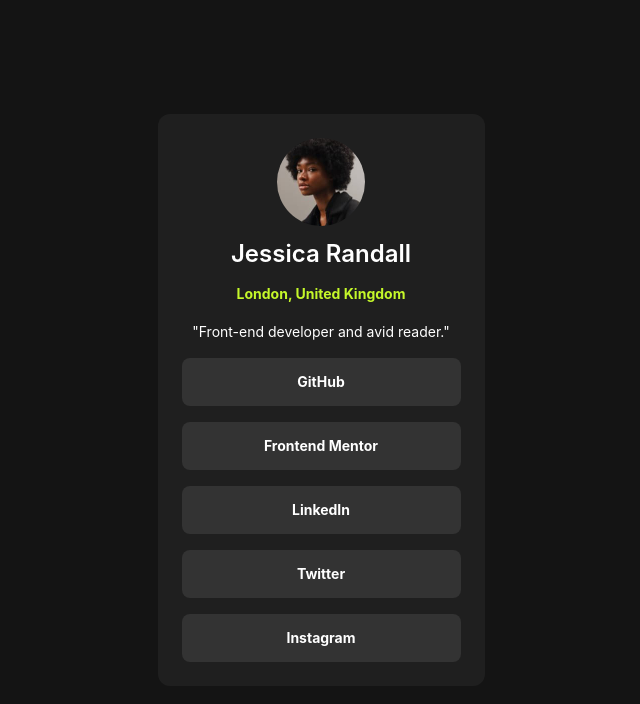
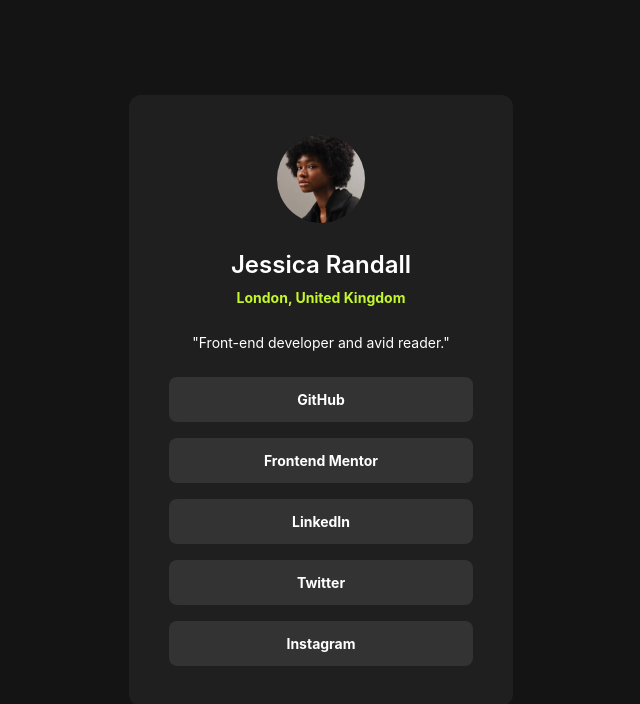
Before and after one commit to jrosellr/social-links-profile, a website built with Parcel: page src/index.html in a window 1280 px wide. Shown: the whole page, without its empty margins (319-959 px from the left). Built offline with nearby package versions, Linux system fonts and the light colour scheme; a web font is replaced by a local one.

Commit message:
feat: add solution

```diff
--- a/src/index.html
+++ b/src/index.html
@@ -13,18 +13,20 @@
     <main>
       <article class="card">
         <div class="card__header">
-          <img src="assets/images/avatar-jessica.jpeg" alt="A profile picture of the user" />
+          <div class="card__picture-wrapper">
+            <img class="profile-picture centered" src="assets/images/avatar-jessica.jpeg" alt="A profile picture of the user" />
+          </div>
           <h1 class="card__title">Jessica Randall</h1>
           <h2 class="card__subtitle">London, United Kingdom</h2>
         </div>
         <div class="card__body">
-          <p>"Front-end developer and avid reader."</p>
-          <ul class="social-link-list">
-            <li><a href="#">GitHub</a></li>
-            <li><a href="#">Frontend Mentor</a></li>
-            <li><a href="#">LinkedIn</a></li>
-            <li><a href="#">Twitter</a></li>
-            <li><a href="#">Instagram</a></li>
+          <p class="profile-bio">"Front-end developer and avid reader."</p>
+          <ul class="list">
+            <li><a class="button" href="#">GitHub</a></li>
+            <li><a class="button" href="#">Frontend Mentor</a></li>
+            <li><a class="button" href="#">LinkedIn</a></li>
+            <li><a class="button" href="#">Twitter</a></li>
+            <li><a class="button" href="#">Instagram</a></li>
           </ul>
         </div>
       </article>
--- /dev/null
+++ b/src/styles/base/_colors.scss
@@ -0,0 +1,11 @@
+$_palette: (
+  'black': hsl(0deg, 0%, 8%),
+  'dark-grey': hsl(0deg, 0%, 12%),
+  'grey': hsl(0deg, 0%, 20%),
+  'white': hsl(0deg, 0%, 100%),
+  'neon-green': hsl(75deg, 94%, 57%)
+);
+
+@function get($color-name) {
+  @return map-get($_palette, $color-name);
+}
--- a/src/styles/theme/_typography.scss
+++ b/src/styles/base/_typography.scss
@@ -1,4 +1,5 @@
-@use '../core/utils';
+@use '../base/utils';
+@use 'sass:map';
 
 @layer theme {
   :root {
@@ -27,17 +28,21 @@
   line-height: 150%;
 }
 
-@mixin body($weight: 'regular') {
-  font-size: utils.pxToRem(14px);
+$_font-weights: (
+  'regular': 400,
+  'semi-bold': 600,
+  'bold': 700
+);
 
-  @if $weight == 'regular' {
-    font-weight: var(--font-weight-regular);
-  } @else {
-    font-weight: var(--font-weight-bold);
-  }
+$_font-sizes: (
+  'body': utils.pxToRem(14px),
+  'heading': utils.pxToRem(24px),
+);
+
+@function font-size($size: 'body') {
+  @return map.get($_font-sizes, $size);
 }
 
-@mixin heading() {
-  font-size: utils.pxToRem(24px);
-  font-weight: var(--font-weight-semi-bold);
+@function font-weight($weight: 'regular') {
+  @return map.get($_font-weights, $weight);
 }
--- /dev/null
+++ b/src/styles/components/_button.scss
@@ -0,0 +1,28 @@
+@use '../base/typography';
+@use '../base/colors';
+@use '../base/utils';
+
+$_background-color: colors.get('grey');
+$_text-color: colors.get('white');
+$_focus-text-color: colors.get('black');
+$_accent-color: colors.get('neon-green');
+
+.button {
+  color: $_text-color;
+  background-color: $_background-color;
+
+  padding: utils.pxToRem(12px);
+  border-radius: 8px;
+
+  font-weight: typography.font-weight('bold');
+
+  &:hover, &:focus-visible {
+    color: $_focus-text-color;
+    background-color: $_accent-color;
+  }
+}
+
+a.button {
+  display: block;
+  text-decoration: none;
+}
--- /dev/null
+++ b/src/styles/components/_card.scss
@@ -0,0 +1,63 @@
+@use '../base/colors';
+@use '../base/typography';
+@use '../base/utils';
+
+$_background-color: colors.get('dark-grey');
+$_text-color: colors.get('white');
+$_accent-color: colors.get('neon-green');
+
+.card {
+  background-color: $_background-color;
+  color: $_text-color;
+
+  margin: 0 auto;
+  padding: utils.pxToRem(24px);
+  width: utils.pxToRem(327px);
+
+  border-radius: 12px;
+
+  @media (min-width: 1024px) {
+    width: utils.pxToRem(384px);
+    padding: utils.pxToRem(40px);
+  }
+}
+
+  .card__header {
+    margin-top: 0;
+    margin-bottom: utils.pxToRem(24px);
+
+    text-align: center;
+  }
+
+    .card__picture-wrapper {
+      margin-top: 0;
+      margin-bottom: utils.pxToRem(24px);
+    }
+
+    .card__title {
+      @include typography.font-stack();
+      font-size: typography.font-size('heading');
+      font-weight: typography.font-weight('semi-bold');
+
+      margin-bottom: utils.pxToRem(4px);
+    }
+
+    .card__subtitle {
+      color: $_accent-color;
+      @include typography.font-stack();
+      font-size: typography.font-size();
+      font-weight: typography.font-weight('bold');
+
+      margin-top: 0;
+    }
+
+  .card__body {
+    text-align: center;
+    @include typography.font-stack();
+    font-size: typography.font-size();
+    font-weight: typography.font-weight();
+  }
+
+    .profile-bio {
+      margin-bottom: utils.pxToRem(24px);
+    }
--- /dev/null
+++ b/src/styles/components/_list.scss
@@ -0,0 +1,16 @@
+@use '../base/utils';
+
+.list {
+  margin: 0;
+  padding: 0;
+  list-style-type: none;
+
+  li {
+    margin-top: 0;
+    margin-bottom: utils.pxToRem(16px);
+
+    &:last-child {
+      margin-bottom: 0;
+    }
+  }
+}
--- /dev/null
+++ b/src/styles/components/_profile-picture.scss
@@ -0,0 +1,8 @@
+@use '../base/utils';
+
+.profile-picture {
+  display: block;
+  border-radius: 50%;
+  height: utils.pxToRem(88px);
+  width: utils.pxToRem(88px);
+}
--- a/src/styles/components/social-links-card/_index.scss
+++ /dev/null
@@ -1,70 +0,0 @@
-@use '../../core/utils';
-@use '../../theme';
-
-.card {
-  @include theme.font-stack();
-
-  margin: 0 auto;
-  padding: utils.pxToRem(24px);
-
-  width: utils.pxToRem(327px);
-
-  border-radius: 12px;
-
-  background-color: var(--dark-grey);
-  color: var(--white);
-
-  text-align: center;
-
-  &__header {
-    img {
-      display: block;
-      margin: 0 auto;
-      border-radius: 50%;
-      height: utils.pxToRem(88px);
-      width: utils.pxToRem(88px);
-    }
-  }
-
-  &__title {
-    @include theme.heading();
-  }
-
-  &__subtitle {
-    @include theme.body('bold');
-
-    color: var(--neon-green);
-  }
-
-  &__body {
-    @include theme.body();
-  }
-}
-
-.social-link-list {
-  margin: 0;
-  padding: 0;
-  list-style-type: none;
-
-  li {
-    margin-top: 0;
-    margin-bottom: utils.pxToRem(16px);
-
-    &:last-child {
-      margin-bottom: 0;
-    }
-  }
-
-  a {
-    display: block;
-    text-decoration: none;
-    @include theme.body('bold');
-
-    color: var(--white);
-    background-color: var(--grey);
-
-    border-radius: 8px;
-
-    padding: utils.pxToRem(12px) 0;
-  }
-}
--- a/src/styles/core/_base.scss
+++ /dev/null
@@ -1,11 +0,0 @@
-@layer base {
-  main {
-    height: 100dvh;
-    width: 100dvw;
-
-    display: flex;
-    align-items: center;
-    justify-content: center;
-    flex-direction: column;
-  }
-}
--- a/src/styles/core/_layout.scss
+++ /dev/null
@@ -1,24 +0,0 @@
-@use 'sass:map';
-@use 'utils';
-
-@layer layout {
-  :root {
-    --space-s: #{utils.pxToRem(12px)};
-    --space-m: #{utils.pxToRem(24px)};
-  }
-}
-
-$spacing: (
-  's': #{var(--space-s)},
-  'm': #{var(--space-m)},
-);
-
-@function space($size) {
-  @return map.get($spacing, $size);
-}
-
-@mixin min-desktop {
-  @media (min-width: 1024px) {
-    @content;
-  }
-}
--- a/src/styles/styles.scss
+++ b/src/styles/styles.scss
@@ -1,8 +1,22 @@
-@forward 'core/reset';
-@forward 'core/base';
-@forward 'theme';
-@forward 'components/social-links-card';
+@forward 'base/reset';
+@use 'base/colors';
+@forward 'components/card';
+@forward 'components/profile-picture';
+@forward 'components/list';
+@forward 'components/button';
+
+.centered {
+  margin: 0 auto;
+}
 
 body {
-  background-color: var(--black);
+  background-color: colors.get('black');
+
+  height: 100dvh;
+  width: 100dvw;
+
+  display: flex;
+  align-items: center;
+  justify-content: center;
+  flex-direction: column;
 }
--- a/src/styles/theme/_colors.scss
+++ /dev/null
@@ -1,9 +0,0 @@
-@layer theme {
-  :root {
-    --black: hsl(0deg, 0%, 8%);
-    --dark-grey: hsl(0deg, 0%, 12%);
-    --grey: hsl(0deg, 0%, 20%);
-    --white: hsl(0deg, 0%, 100%);
-    --neon-green: hsl(75deg, 94%, 57%);
-  }
-}
--- a/src/styles/theme/_index.scss
+++ /dev/null
@@ -1,2 +0,0 @@
-@forward 'colors';
-@forward 'typography';
```
Also changed, not shown: public/index.html (+1 -1 lines), src/styles/base/_reset.scss (renamed from src/styles/core/_reset.scss), src/styles/base/_utils.scss (renamed from src/styles/core/_utils.scss), 3 other files.
